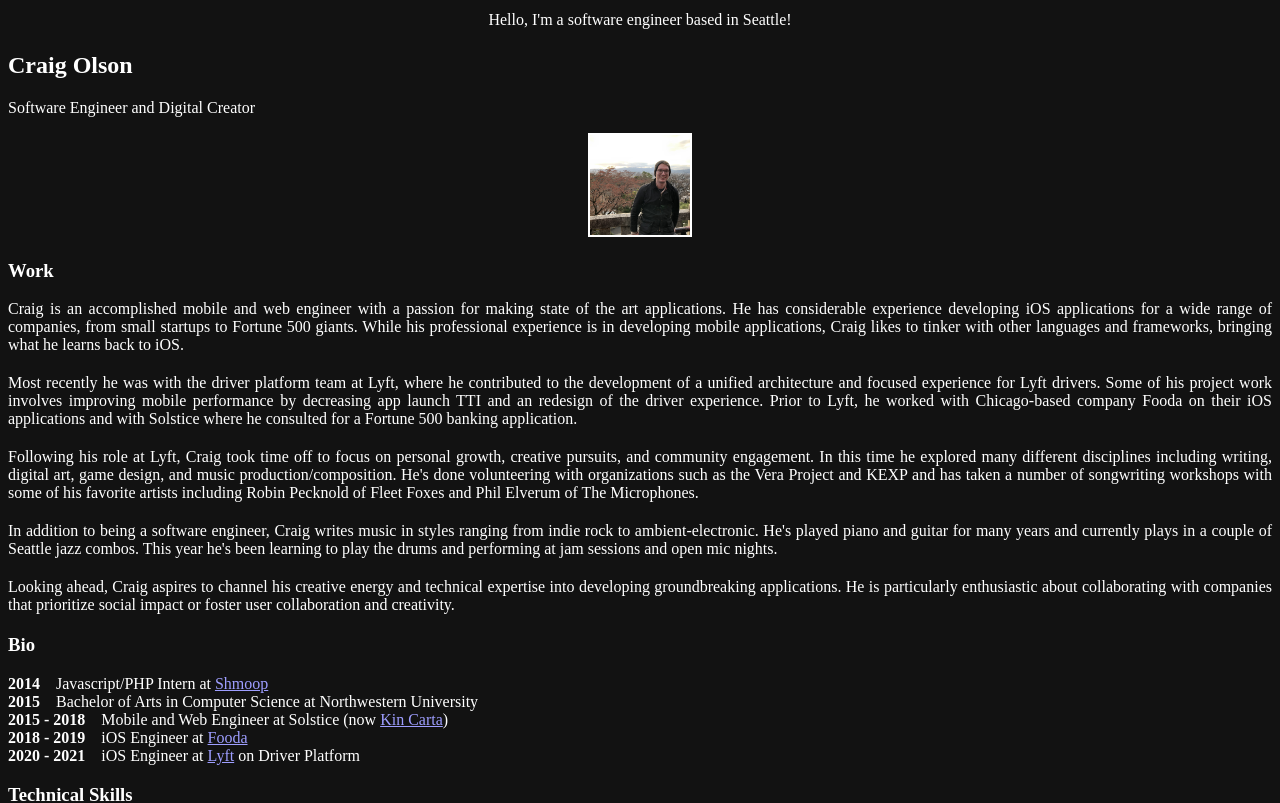
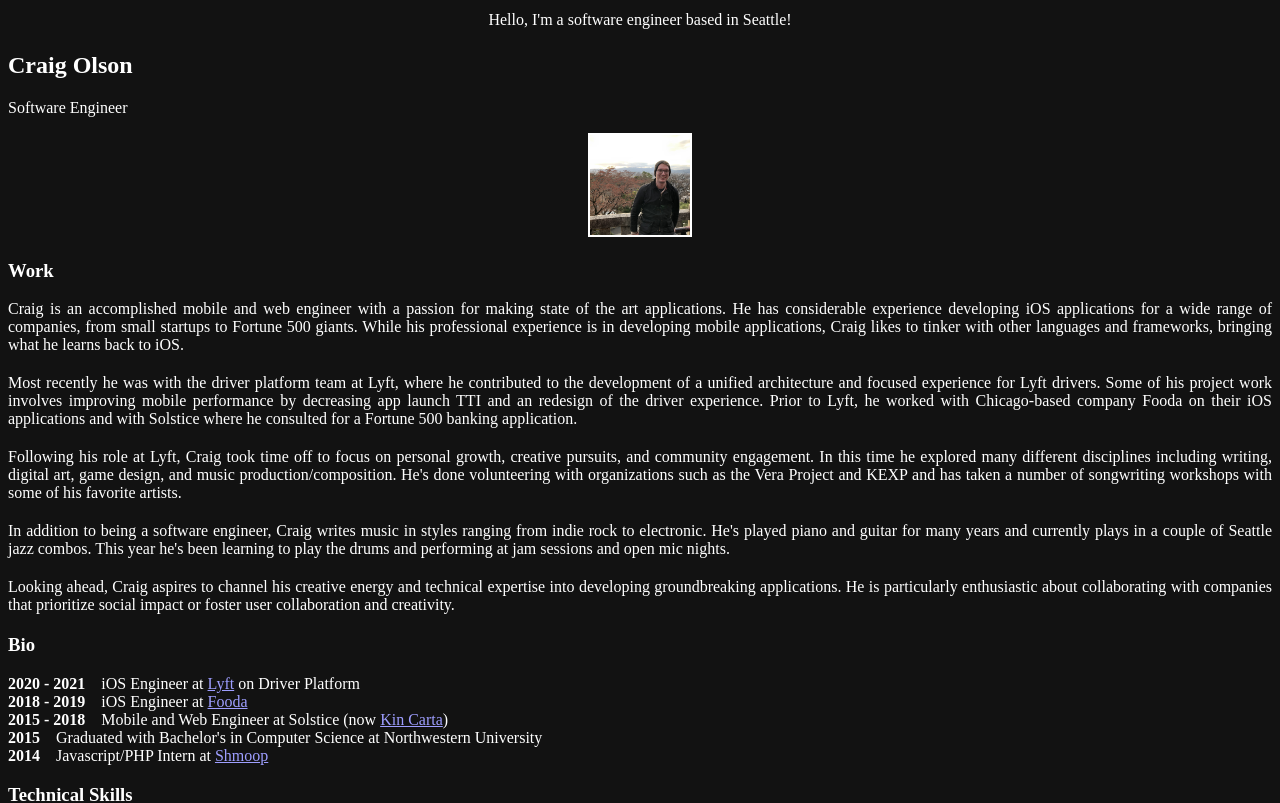
Before and after one commit to colson0804/portfolio-site, a Next.js app: page / in a window 1280 px wide. Shown: the top 803 px of the page. Built offline with nearby package versions, Linux system fonts and the light colour scheme.

Commit message:
Update copy

```diff
--- a/pages/index.js
+++ b/pages/index.js
@@ -35,7 +35,7 @@ const Page = () => {
             <Heading as="h2" variant="page-title">
               Craig Olson
             </Heading>
-            <p>Software Engineer and Digital Creator</p>
+            <p>Software Engineer</p>
           </Box>
           <Box
             flexShrink={0}
@@ -84,15 +84,14 @@ const Page = () => {
             game design, and music production/composition. He&apos;s done
             volunteering with organizations such as the Vera Project and KEXP
             and has taken a number of songwriting workshops with some of his
-            favorite artists including Robin Pecknold of Fleet Foxes and Phil
-            Elverum of The Microphones.
+            favorite artists.
           </Paragraph>
           <Paragraph>
             In addition to being a software engineer, Craig writes music in
-            styles ranging from indie rock to ambient-electronic. He&apos;s
-            played piano and guitar for many years and currently plays in a
-            couple of Seattle jazz combos. This year he&apos;s been learning to
-            play the drums and performing at jam sessions and open mic nights.
+            styles ranging from indie rock to electronic. He&apos;s played piano
+            and guitar for many years and currently plays in a couple of Seattle
+            jazz combos. This year he&apos;s been learning to play the drums and
+            performing at jam sessions and open mic nights.
           </Paragraph>
           <Paragraph>
             Looking ahead, Craig aspires to channel his creative energy and
@@ -114,15 +113,19 @@ const Page = () => {
             Bio
           </Heading>
           <SubSection>
-            <SubSectionHeader>2014</SubSectionHeader>
-            Javascript/PHP Intern at{' '}
-            <Link href="https://www.shmoop.com/" target="_blank">
-              Shmoop
-            </Link>
+            <SubSectionHeader>2020 - 2021</SubSectionHeader>
+            iOS Engineer at{' '}
+            <Link href="https://www.lyft.com/" target="_blank">
+              Lyft
+            </Link>{' '}
+            on Driver Platform
           </SubSection>
           <SubSection>
-            <SubSectionHeader>2015</SubSectionHeader>
-            Bachelor of Arts in Computer Science at Northwestern University
+            <SubSectionHeader>2018 - 2019</SubSectionHeader>
+            iOS Engineer at{' '}
+            <Link href="https://www.fooda.com/" target="_blank">
+              Fooda
+            </Link>
           </SubSection>
           <SubSection>
             <SubSectionHeader>2015 - 2018</SubSectionHeader>
@@ -133,19 +136,16 @@ const Page = () => {
             )
           </SubSection>
           <SubSection>
-            <SubSectionHeader>2018 - 2019</SubSectionHeader>
-            iOS Engineer at{' '}
-            <Link href="https://www.fooda.com/" target="_blank">
-              Fooda
-            </Link>
+            <SubSectionHeader>2015</SubSectionHeader>
+            Graduated with Bachelor&apos;s in Computer Science at Northwestern
+            University
           </SubSection>
           <SubSection>
-            <SubSectionHeader>2020 - 2021</SubSectionHeader>
-            iOS Engineer at{' '}
-            <Link href="https://www.lyft.com/" target="_blank">
-              Lyft
-            </Link>{' '}
-            on Driver Platform
+            <SubSectionHeader>2014</SubSectionHeader>
+            Javascript/PHP Intern at{' '}
+            <Link href="https://www.shmoop.com/" target="_blank">
+              Shmoop
+            </Link>
           </SubSection>
         </Section>
         <Section delay={0.3}>
```
Also changed, not shown: 1 other file (tests, documents, lock files or other folders).
